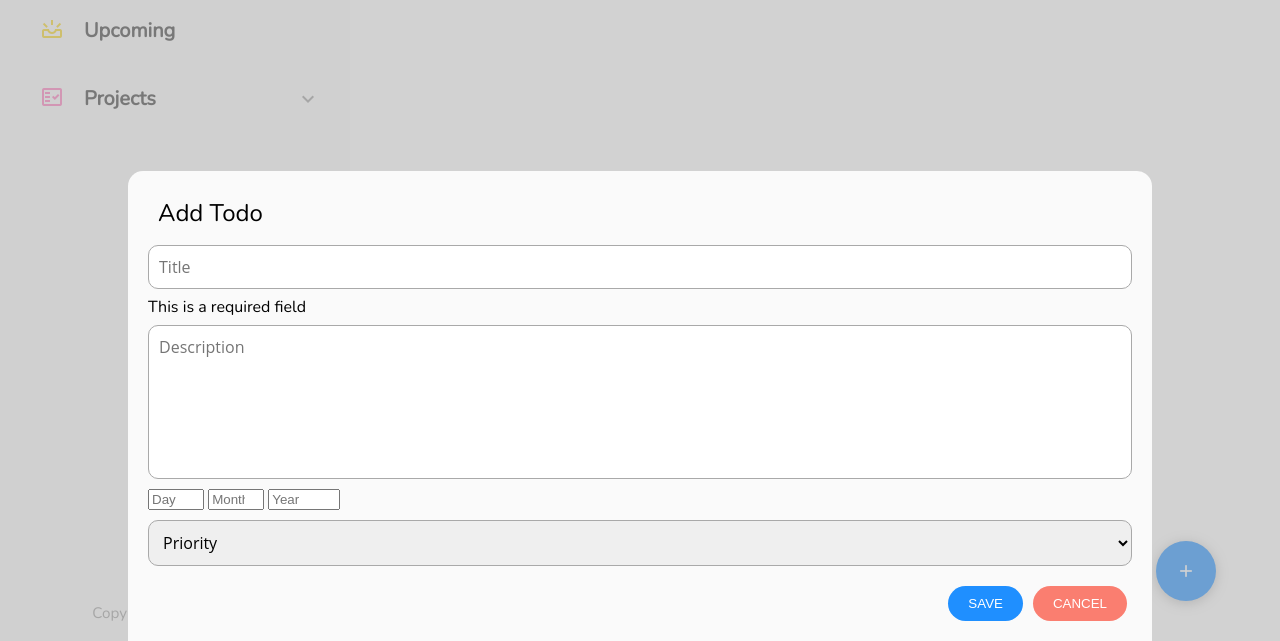
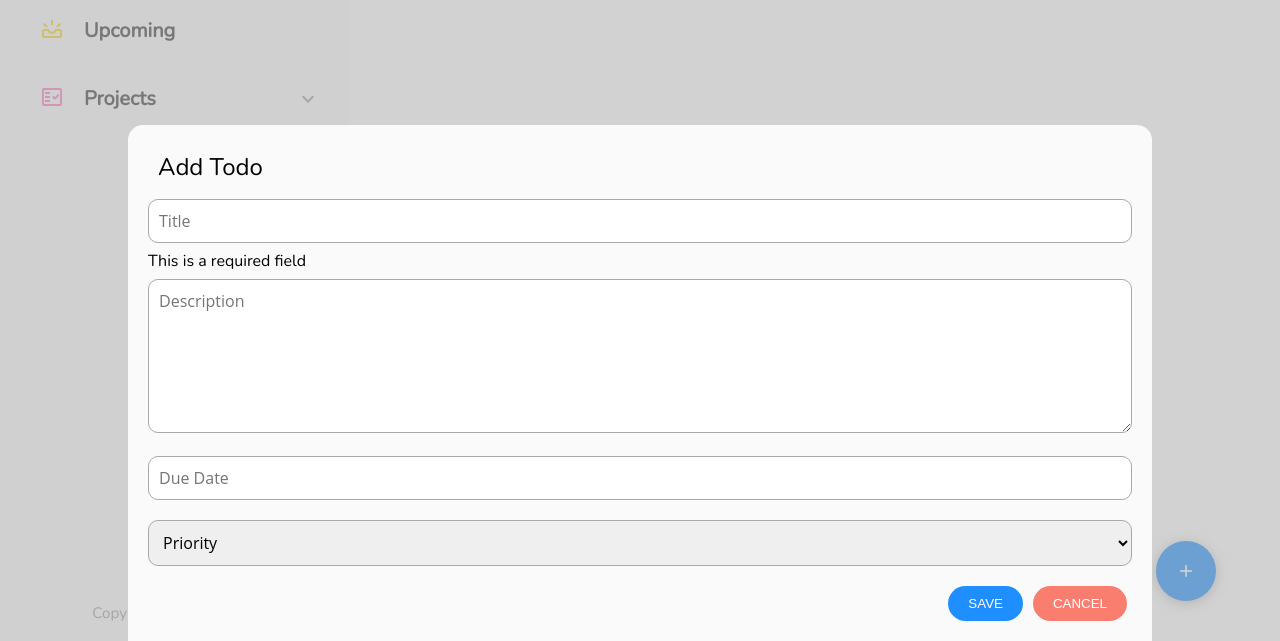
Before and after one commit to dwrik/todo-list, a website built with webpack: page dist/index.html in a window 1280 px wide. Both pictures are taken after a click on the element "add". Shown: the part 159-800 px from the top of the page. Built offline with nearby package versions, Linux system fonts and the light colour scheme; a web font is replaced by a local one.

Commit message:
Refactored modal to use form and flatpickr instead of native datepicker

```diff
--- a/dist/index.html
+++ b/dist/index.html
@@ -8,6 +8,7 @@
         <link rel="preconnect" href="https://fonts.gstatic.com">
         <link href="https://fonts.googleapis.com/css2?family=Lobster&family=Open+San&family=Nunito&display=swap" rel="stylesheet">
         <link href="https://fonts.googleapis.com/icon?family=Material+Icons|Material+Icons+Outlined" rel="stylesheet">
+        <link rel="stylesheet" type="text/css" href="https://npmcdn.com/flatpickr/dist/themes/airbnb.css">
         <title>Todo List</title>
     </head>
     <body>
@@ -54,7 +55,6 @@
                     </div>
                 </div>
             </div>
-
             <div class="sidebar-variable-items">
                 <div class="sidebar-item projects">
 
@@ -69,7 +69,6 @@
                     </div>
 
                 </div>
-
                 <div class="footer">
                     <h1 class="logo">
                         To-Do
@@ -80,39 +79,34 @@
                 </div>
             </div>
         </div>
-
         <div class="main-container">
             <div class="project-name">
                 Inbox<span class="material-icons-outlined md-20" id="menu-button">menu</span>
             </div>
             <div class="project-todos"></div>
         </div>
-
         <div class="add-button">
             <span class="material-icons-outlined md-20">add</span>
         </div>
-
         <div class="modal">
             <div class="modal-body">
                 <div class="modal-heading">Add Todo</div>
-                <!-- User Inputs -->
-                <input class="modal-input" type="text" id="title" placeholder="Title">
+                <!-- FORM -->
+                <form id="todo-form">
+                    <input class="modal-input" type="text" name="title" placeholder="Title" required>
                     <div class="required-field-text">This is a required field</div>
-                <textarea class="modal-input" id="description" rows="6" wrap="hard" placeholder="Description"></textarea>
-                <div id="date">
-                    <input type="number" min="1" max="31" id="day"   placeholder="Day">
-                    <input type="number" min="1" max="12" id="month" placeholder="Month">
-                    <input type="number" min="2021" max="2100" id="year"  placeholder="Year">
-                </div>
-                <select class="modal-input"  id="priority">
+                    <textarea class="modal-input" name="description" rows="6" wrap="hard" placeholder="Description"></textarea>
+                    <input type="text" name="date" class="flatpickr modal-input" placeholder="Due Date">
+                    <select class="modal-input"  name="priority" required>
                         <option value="" selected disabled hidden>Priority</option>
                         <option value="low">Low</option>
                         <option value="medium">Medium</option>
                         <option value="high">High</option>
                     </select>
-                <!-- Buttons -->
+                </form>
+                <!-- BUTTONS -->
                 <div class="modal-buttons">
-                    <button class="buttons" id="modal-confirm" type="submit">SAVE</button>
+                    <button class="buttons" id="modal-confirm" type="submit" form="todo-form">SAVE</button>
                     <button class="buttons" id="modal-cancel">CANCEL</button>
                 </div>
             </div>
```
Lines whose indentation alone changed are shown as unchanged.
